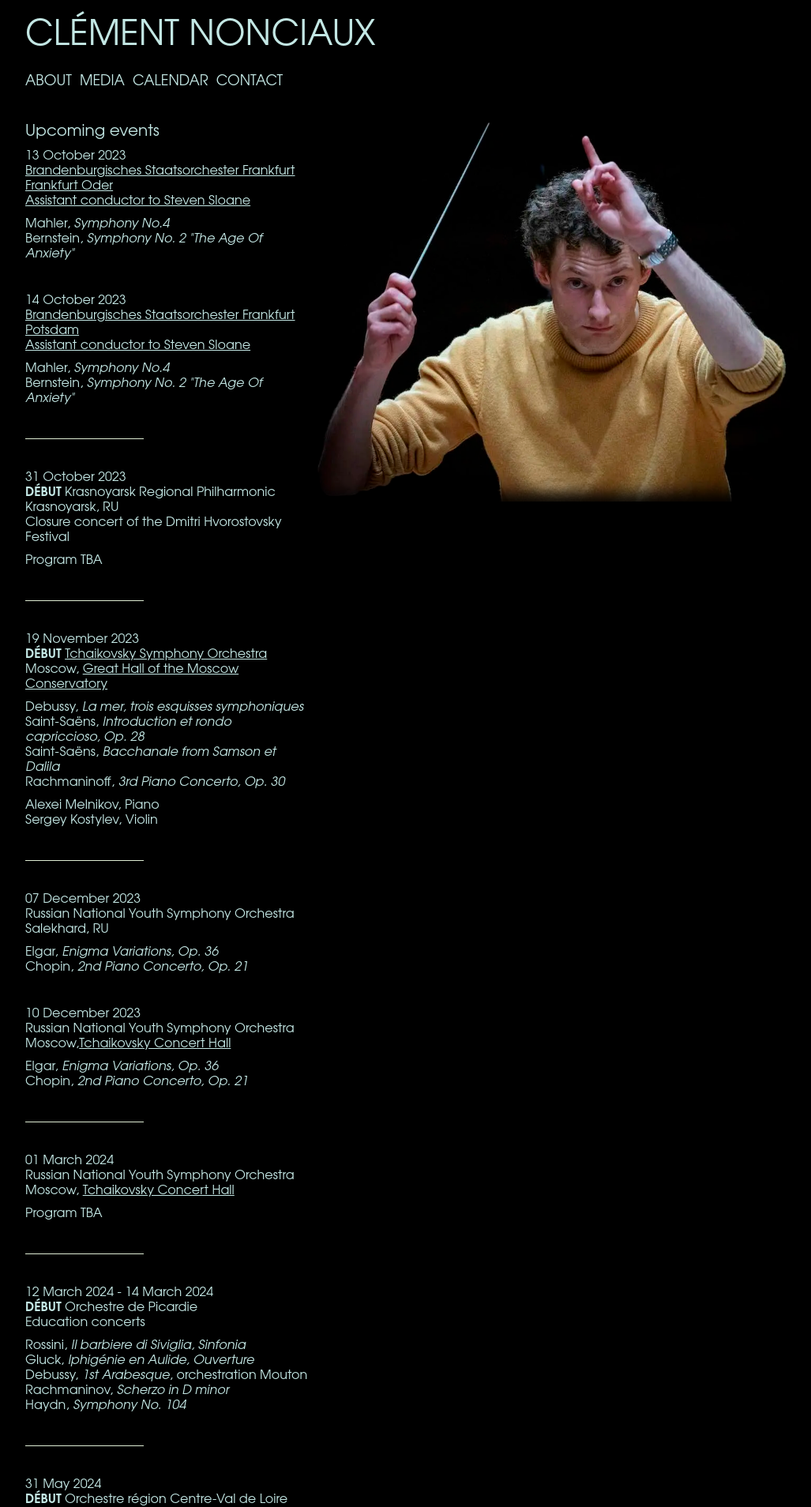
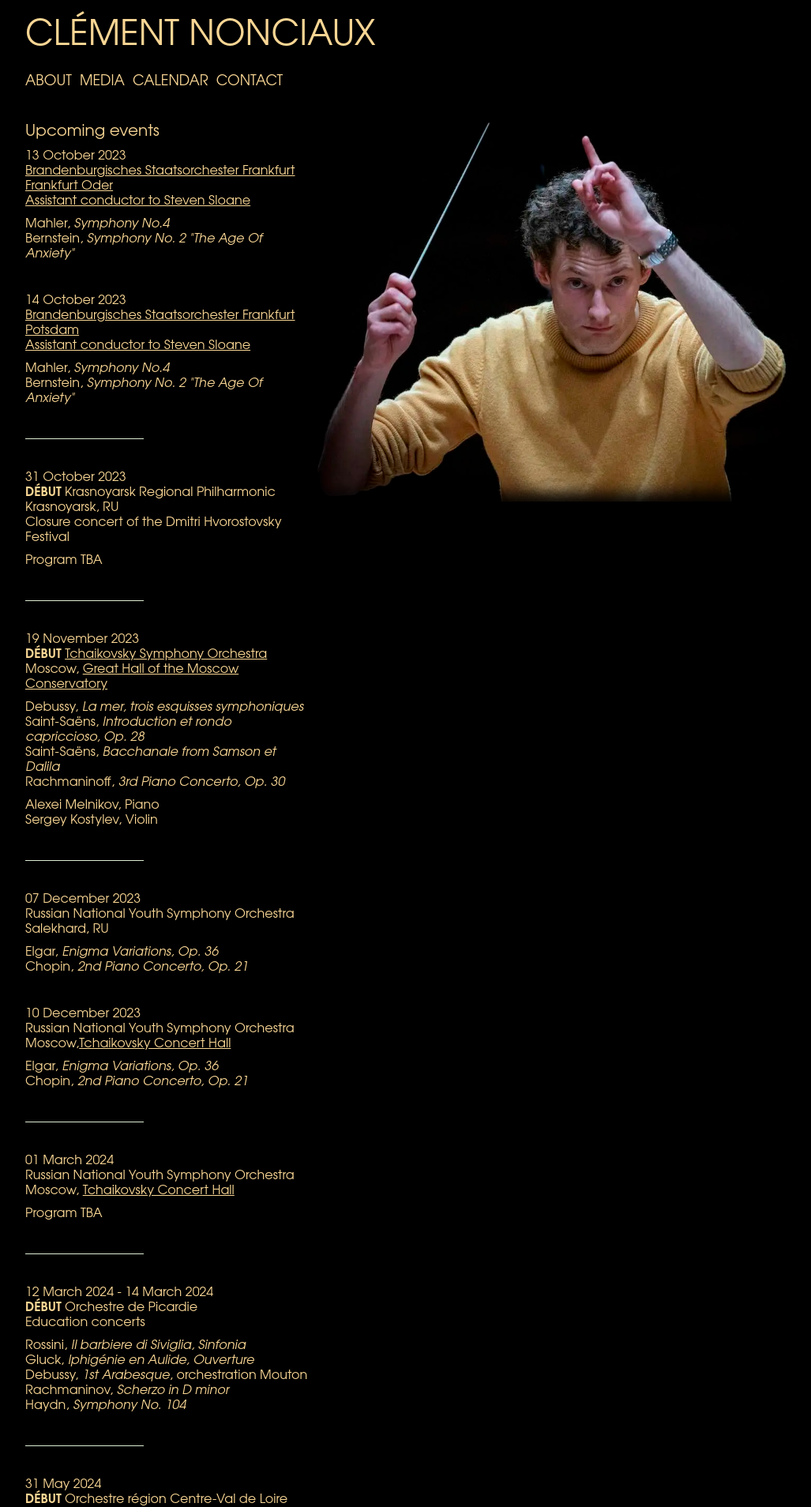
Before and after one commit to martincadoux/clementnonciaux.com, a Jekyll site: the page built from _pages/calendar.html, in a window 1280 px wide. Shown: the top 1908 px of the page at 79% size, without its empty margins (108-1135 px from the left). Built offline with Jekyll 4.4.1, drawn with Linux system fonts in a browser that asks for light colours.

Commit message:
Update color

```diff
--- a/_pages/calendar.html
+++ b/_pages/calendar.html
@@ -1,6 +1,6 @@
 ---
 title: Calendar - Clément Nonciaux
-color: rgb(195 231 228)
+color: rgb(249 214 148)
 ---
 
 <div class="layout-content">
```
